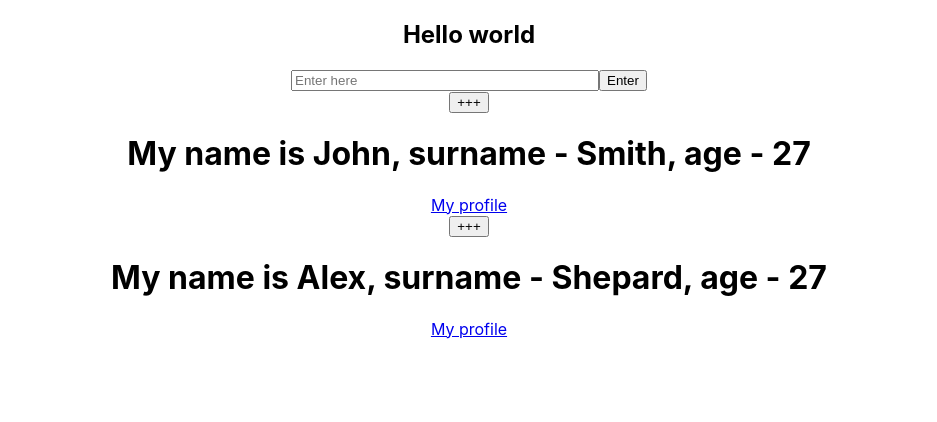
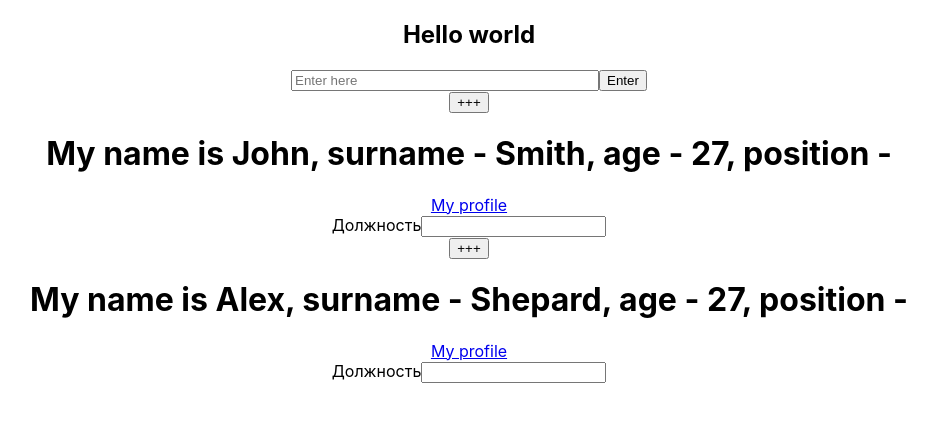
Before and after one commit to AleksandrGubich/ReactCourse2025, a React (Create React App) app in the folder myapp/: page / in a window 1280 px wide. Shown: the top 422 px of the page, without its empty margins (171-1108 px from the left). Built offline with nearby package versions, Linux system fonts and the light colour scheme.

Commit message:
События

```diff
--- a/myapp/src/App.js
+++ b/myapp/src/App.js
@@ -11,7 +11,9 @@ class WhoAmI extends Component {
     this.state = {
       years: 27,
       text: "+++",
+      position: "",
     };
+    // this.nextYear = this.nextYear.bind(this);
   }
 
   nextYear = () => {
@@ -21,15 +23,32 @@ class WhoAmI extends Component {
     }));
   };
 
+  commitInputChanges = (e, color) => {
+    console.log(color);
+    this.setState({
+      position: e.target.value,
+    });
+  };
+
   render() {
     const { name, surname, link } = this.props;
+    const { position, years } = this.state;
+
     return (
       <div>
         <button onClick={this.nextYear}>{this.state.text}</button>
         <h1>
-          My name is {name}, surname - {surname}, age - {this.state.years}
+          My name is {name}, surname - {surname}, age - {years}, position -{" "}
+          {position}
         </h1>
         <a href={link}>My profile</a>
+        <form>
+          <span>Должность</span>
+          <input
+            type="text"
+            onChange={(e) => this.commitInputChanges(e, "some color")}
+          />
+        </form>
       </div>
     );
   }
```
